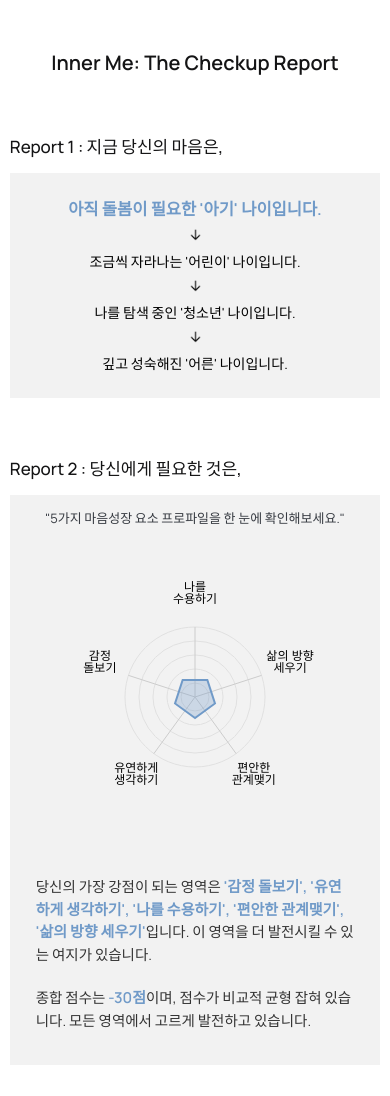
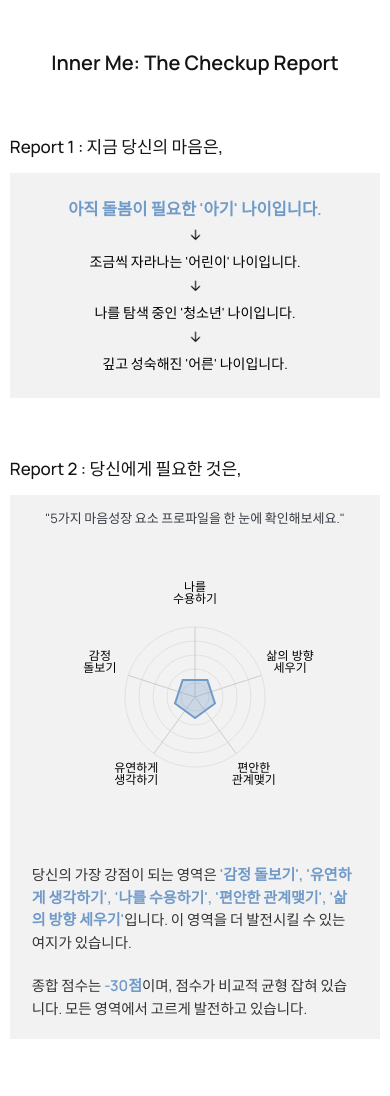
Before and after one commit to jinsil-sincere/innerme-checkup, a plain HTML site: page results.html in a window 390 px wide. Shown: the top 1096 px of the page. Drawn offline with nearby package versions, Linux system fonts and the light colour scheme.

Commit message:
Update results.css

```diff
--- a/css/results.css
+++ b/css/results.css
@@ -266,7 +266,7 @@
   font-size: 16.5px;
 }
 .chart-analysis p {
-  margin: 0 0 12px 0;
+  margin: 0 0 5px 0;
   color: #333333;
   text-align: left;
   font-size: 16px;
@@ -280,15 +280,15 @@
 @media (max-width: 480px) {
   .chart-analysis {
     font-size: 14.5px;
-    padding: 14px 16px;
-    margin-left: 10px;
-    margin-right: 10px;
-    margin-bottom: 10px;
+    padding: 2px 14px;
+    margin-left: 8px;
+    margin-right: 8px;
+    margin-bottom: 8px;
     line-height: 1.5;
   }
   .chart-analysis p {
     font-size: 14px;
-    margin: 0 0 8px 0;
+    margin: 0 0 2px 0;
     line-height: 1.5;
   }
   .chart-analysis .highlight-strength {
```
